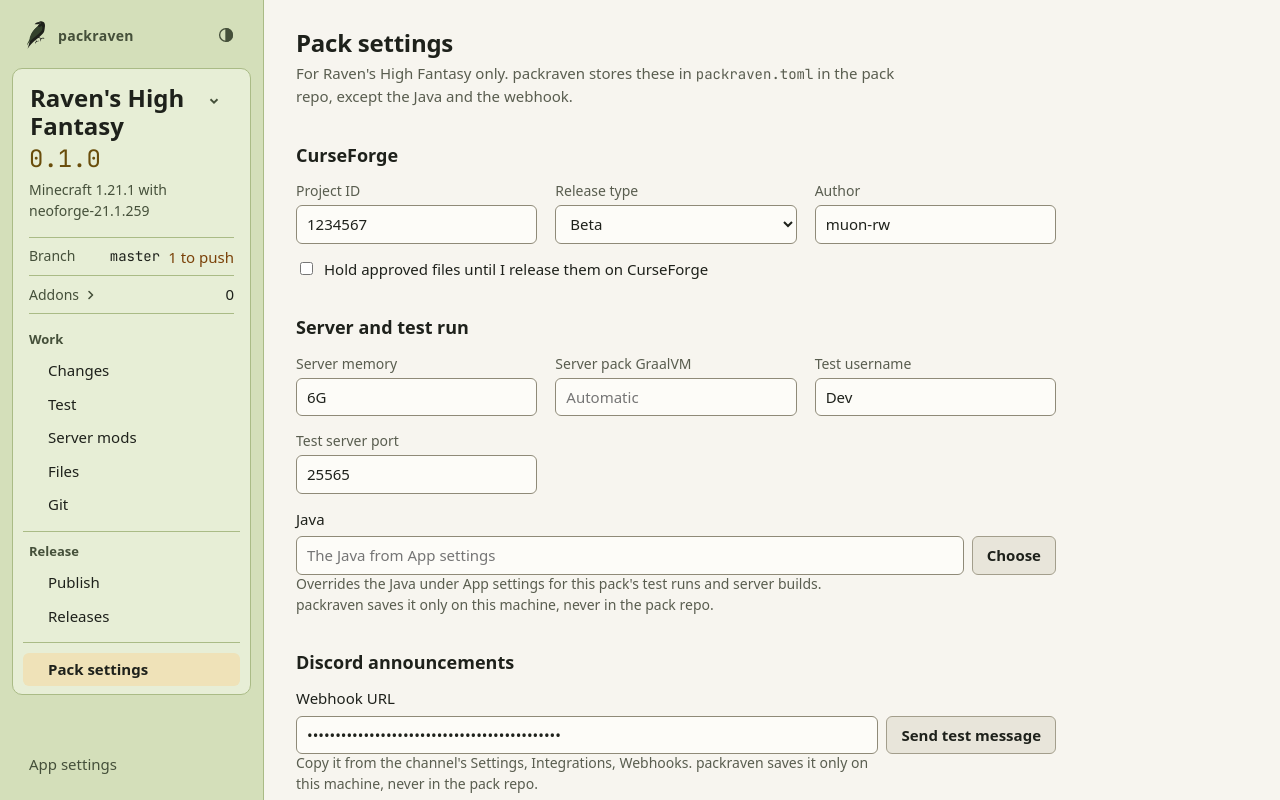
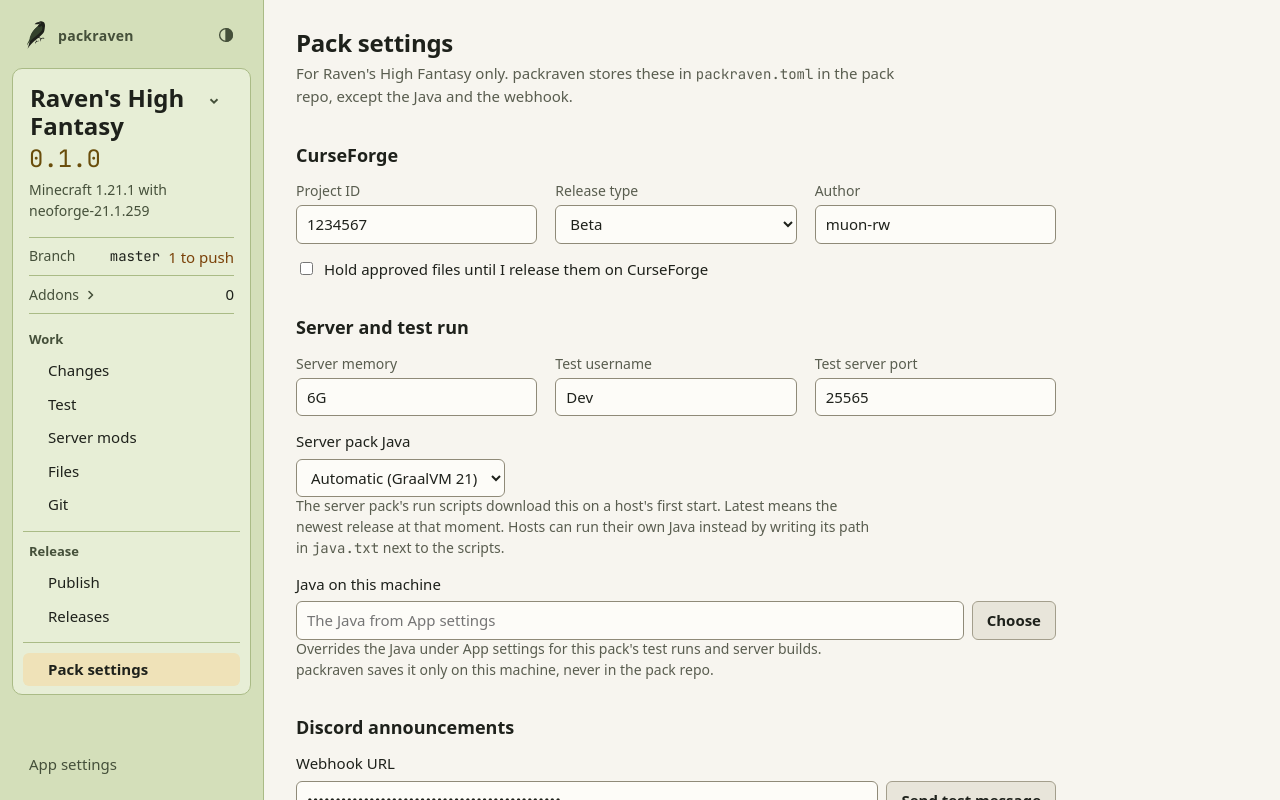
Before and after one commit to muon-rw/pack-raven, a Svelte app: page / in a window 1280 px wide. Both pictures are taken after a click on the button "Pack settings". Built offline with nearby package versions, Linux system fonts and the light colour scheme; a web font is replaced by a local one.

Commit message:
dropdown for java selection

```diff
--- a/src/App.svelte
+++ b/src/App.svelte
@@ -340,7 +340,7 @@
         {:else if view === 'releases'}
           <Releases onsettings={() => (view = 'pack')} />
         {:else if view === 'pack' && packs?.active}
-          <PackSettings dir={packs.active} name={overview?.name ?? 'this pack'} onchange={refresh} onremoved={() => { view = 'changes'; refresh() }} />
+          <PackSettings dir={packs.active} name={overview?.name ?? 'this pack'} minecraft={overview?.minecraft ?? null} onchange={refresh} onremoved={() => { view = 'changes'; refresh() }} />
         {:else}
           <SettingsView onchange={refresh} />
         {/if}
--- a/src/views/Changes.svelte
+++ b/src/views/Changes.svelte
@@ -149,7 +149,7 @@
     <div class="column">
       <label class="notes">
         <span class="label-row">Release notes <span class="file">changelog.md</span></span>
-        <textarea bind:value={notes} onblur={saveNotes} rows="16" placeholder="What changed in this release, in Markdown." aria-describedby="notes-status"></textarea>
+        <textarea bind:value={notes} onblur={saveNotes} rows="16" placeholder="What's new? Don't worry about mod changes, we'll add those automatically." aria-describedby="notes-status"></textarea>
       </label>
       <div class="row">
         <button onclick={saveNotes} disabled={notes === savedNotes}>Save notes <kbd>Ctrl S</kbd></button>
--- a/src/views/PackSettings.svelte
+++ b/src/views/PackSettings.svelte
@@ -4,12 +4,30 @@
   import { ask, open } from '@tauri-apps/plugin-dialog'
   import { api, errorText, type PackConfig } from '../lib/api'
 
-  let { dir, name, onchange, onremoved }: { dir: string; name: string; onchange: () => void; onremoved: () => void } = $props()
+  let { dir, name, minecraft, onchange, onremoved }: { dir: string; name: string; minecraft: string | null; onchange: () => void; onremoved: () => void } =
+    $props()
 
   let config: PackConfig | null = $state(null)
   let configError: string | null = $state(null)
   let webhook = $state('')
   let packJava = $state('')
+  let graalvmChoice = $state<GraalvmChoice>('auto')
+
+  let automaticGraalvm = $derived.by(() => {
+    const [major, minor] = (minecraft ?? '').split('.').map(Number)
+    if (major >= 26) return 'GraalVM 25'
+    if (major === 1 && minor >= 18) return 'GraalVM 21'
+    return minecraft ? "the host's own Java" : 'GraalVM 21, or 25 for Minecraft 26.1 and later'
+  })
+
+  type GraalvmChoice = 'auto' | '21' | '25' | 'exact'
+
+  function chooseGraalvm(choice: GraalvmChoice) {
+    graalvmChoice = choice
+    if (!config) return
+    if (graalvmChoice === 'exact') config.server.graalvm = config.server.graalvm.includes('.') ? config.server.graalvm : ''
+    else config.server.graalvm = graalvmChoice === 'auto' ? '' : graalvmChoice
+  }
   let message: string | null = $state(null)
   let messageFailed = $state(false)
   let discordMessage = $state<string | null>(null)
@@ -20,6 +38,8 @@
   async function load() {
     try {
       config = await api.getPackConfig()
+      const graalvm = config.server.graalvm.trim()
+      graalvmChoice = graalvm === '' ? 'auto' : graalvm === '21' || graalvm === '25' ? graalvm : 'exact'
       webhook = (await api.getWebhook()) ?? ''
       packJava = (await api.getPackJava()) ?? ''
       configError = null
@@ -121,19 +141,41 @@
         <h3>Server and test run</h3>
         <div class="grid">
           <label>Server memory <input bind:value={config.server.memory} placeholder="4G" title="Java heap size, such as 4G or 6144M" /></label>
-          <label>
-            Server pack GraalVM
-            <input
-              bind:value={config.server.graalvm}
-              placeholder="Automatic"
-              title="The GraalVM version the server pack's run scripts download on first start: 21 for the latest GraalVM 21, or 21.0.7 to pin a release. Leave empty for GraalVM 21, or GraalVM 25 for Minecraft 26.1 and later."
-            />
-          </label>
           <label>Test username <input bind:value={config.test.username} /></label>
           <label>Test server port <input type="number" bind:value={config.test.port} /></label>
         </div>
         <div class="field">
-          <label for="pack-java">Java</label>
+          <label for="server-graalvm">Server pack Java</label>
+          <div class="inline">
+            <select
+              id="server-graalvm"
+              value={graalvmChoice}
+              onchange={(e) => chooseGraalvm(e.currentTarget.value as GraalvmChoice)}
+              aria-describedby="server-graalvm-hint"
+            >
+              <option value="auto">Automatic ({automaticGraalvm})</option>
+              <option value="21">Latest GraalVM 21</option>
+              <option value="25">Latest GraalVM 25</option>
+              <option value="exact">Exact GraalVM release</option>
+            </select>
+            {#if graalvmChoice === 'exact'}
+              <input
+                bind:value={config.server.graalvm}
+                required
+                pattern={'\\d+(\\.\\d+){1,2}'}
+                placeholder="21.0.7"
+                aria-label="GraalVM release"
+                title="A GraalVM release such as 21.0.7"
+              />
+            {/if}
+          </div>
+          <p class="hint" id="server-graalvm-hint">
+            The server pack's run scripts download this on a host's first start. Latest means the newest release at that moment. Hosts can run their own Java
+            instead by writing its path in <span class="file">java.txt</span> next to the scripts.
+          </p>
+        </div>
+        <div class="field">
+          <label for="pack-java">Java on this machine</label>
           <div class="inline">
             <input id="pack-java" bind:value={packJava} placeholder="The Java from App settings" aria-describedby="pack-java-hint" />
             <button type="button" onclick={pickJava}>Choose</button>
```
